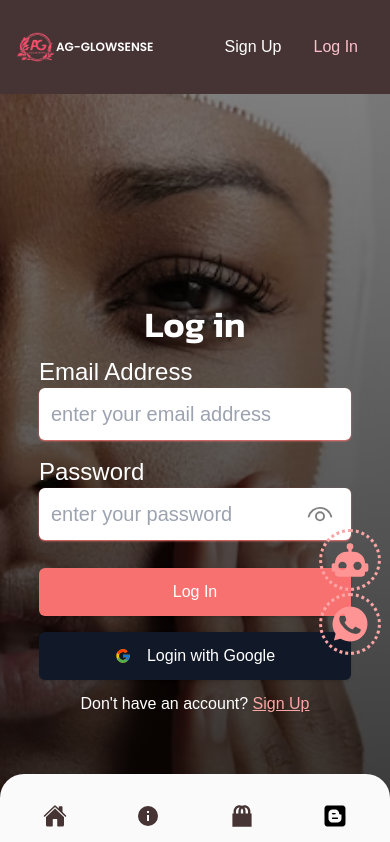
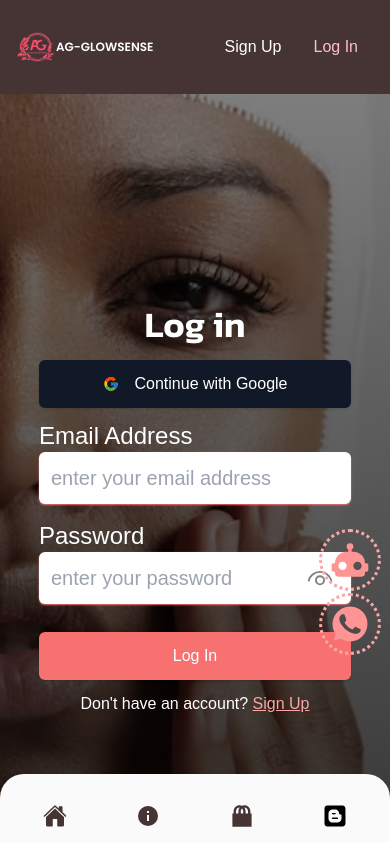
Before and after one commit to moloruntomiwa31/AG-Glowsense, a Vue app: page /login in a window 390 px wide. Shown: the top 842 px of the page. Built offline with nearby package versions, Linux system fonts and the light colour scheme; no server answers; a web font is replaced by a local one.

Commit message:
#form cleanup

```diff
--- a/package.json
+++ b/package.json
@@ -19,7 +19,8 @@
     "pinia": "^2.1.6",
     "swiper": "^10.1.0",
     "vue": "^3.3.4",
-    "vue-router": "^4.2.4"
+    "vue-router": "^4.2.4",
+    "vue-tel-input": "^9.2.0"
   },
   "devDependencies": {
     "@vitejs/plugin-vue": "^4.2.3",
--- a/src/components/fixed/RegisterForm.vue
+++ b/src/components/fixed/RegisterForm.vue
@@ -1,5 +1,11 @@
 <template>
-  <form class="w-[80%] md:w-[50%]" @submit.prevent="submitForm">
+  <form class="w-[80%] md:w-[65%] lg:w-[50%]" @submit.prevent="submitForm">
+    <Button
+      @click="loginWithGoogle"
+      class="bg-gray-900 p-3 gap-4 flex items-center justify-center text-white hover:bg-gray-700 duration-150 w-full mt-4"
+      ><img src="../../assets/google.svg" alt="Google" />Signup with
+      Google</Button
+    >
     <div class="my-3 grid grid-cols-2 gap-4">
       <div class="col-span-2 md:col-span-1">
         <label for="firstName" class="text-2xl text-white">First Name</label>
@@ -23,20 +29,17 @@
           placeholder="enter your last name"
         />
       </div>
-      <div class="col-span-2">
+      <div class="col-span-2 md:col-span-1">
         <label for="phoneNumber" class="text-2xl text-white"
           >Phone Number</label
         >
-        <input
-          id="phoneNumber"
-          type="tel"
-          required
+        <vue-tel-input
+          class="p-2 !border-red-400 !border"
           v-model="phoneNumber"
-          class="rounded-md text-xl shadow-sm p-3 outline-red-400 shadow-red-400 w-full"
-          placeholder="123-456-7890"
-        />
+          mode="international"
+        ></vue-tel-input>
       </div>
-      <div class="col-span-2">
+      <div class="col-span-2 md:col-span-1">
         <label for="email" class="text-2xl text-white">Email Address</label>
         <input
           id="email"
@@ -78,33 +81,6 @@
       class="bg-red-400 p-3 text-white hover:bg-red-500 duration-150 w-full mt-4"
       >{{ buttonText }}</Button
     >
-    <Button
-      @click="loginWithGoogle"
-      class="bg-gray-900 p-3 gap-4 flex items-center justify-center text-white hover:bg-gray-700 duration-150 w-full mt-4"
-      ><svg
-        xmlns="http://www.w3.org/2000/svg"
-        width="1em"
-        height="1em"
-        viewBox="0 0 48 48"
-      >
-        <path
-          fill="#ffc107"
-          d="M43.611 20.083H42V20H24v8h11.303c-1.649 4.657-6.08 8-11.303 8c-6.627 0-12-5.373-12-12s5.373-12 12-12c3.059 0 5.842 1.154 7.961 3.039l5.657-5.657C34.046 6.053 29.268 4 24 4C12.955 4 4 12.955 4 24s8.955 20 20 20s20-8.955 20-20c0-1.341-.138-2.65-.389-3.917"
-        />
-        <path
-          fill="#ff3d00"
-          d="m6.306 14.691l6.571 4.819C14.655 15.108 18.961 12 24 12c3.059 0 5.842 1.154 7.961 3.039l5.657-5.657C34.046 6.053 29.268 4 24 4C16.318 4 9.656 8.337 6.306 14.691"
-        />
-        <path
-          fill="#4caf50"
-          d="M24 44c5.166 0 9.86-1.977 13.409-5.192l-6.19-5.238A11.9 11.9 0 0 1 24 36c-5.202 0-9.619-3.317-11.283-7.946l-6.522 5.025C9.505 39.556 16.227 44 24 44"
-        />
-        <path
-          fill="#1976d2"
-          d="M43.611 20.083H42V20H24v8h11.303a12.04 12.04 0 0 1-4.087 5.571l.003-.002l6.19 5.238C36.971 39.205 44 34 44 24c0-1.341-.138-2.65-.389-3.917"
-        /></svg
-      >Signup with Google</Button
-    >
   </form>
 </template>
 
@@ -112,6 +88,8 @@
 import { ref } from "vue";
 import Button from "./Button.vue";
 import { useGoogle } from "../../composables/useGoogle";
+import { VueTelInput } from "vue-tel-input";
+import "vue-tel-input/vue-tel-input.css";
 
 const emailInput = ref("");
 const passwordInput = ref("");
@@ -144,3 +122,9 @@ const toggleVisibility = () => {
   showPassword.value = !showPassword.value;
 };
 </script>
+
+<style scoped>
+.vti__dropdown {
+  background-color: aliceblue;
+}
+</style>
--- a/src/views/LogIn.vue
+++ b/src/views/LogIn.vue
@@ -1,7 +1,13 @@
 <template>
   <div class="flex flex-col justify-center items-center min-h-[100vh] logIn">
     <h1 class="text-4xl font-bold text-white">Log in</h1>
-    <form class="w-[80%] md:w-[50%]" @submit.prevent="submitForm">
+    <form class="w-[80%] md:w-[65%] lg:w-[50%]" @submit.prevent="submitForm">
+      <Button
+        @click="loginWithGoogle"
+        class="bg-gray-900 p-3 gap-4 flex items-center justify-center text-white hover:bg-gray-700 duration-150 w-full mt-4"
+        ><img src="../assets/google.svg" alt="google" />Continue with
+        Google</Button
+      >
       <div class="my-3 grid grid-cols-2 gap-4">
         <div class="col-span-2">
           <label for="email" class="text-2xl text-white">Email Address</label>
@@ -45,33 +51,6 @@
         type="submit"
         class="bg-red-400 p-3 text-white hover:bg-red-500 duration-150 w-full mt-4"
         >{{ buttonText }}</Button
-      >
-      <Button
-        @click="loginWithGoogle"
-        class="bg-gray-900 p-3 gap-4 flex items-center justify-center text-white hover:bg-gray-700 duration-150 w-full mt-4"
-        ><svg
-          xmlns="http://www.w3.org/2000/svg"
-          width="1em"
-          height="1em"
-          viewBox="0 0 48 48"
-        >
-          <path
-            fill="#ffc107"
-            d="M43.611 20.083H42V20H24v8h11.303c-1.649 4.657-6.08 8-11.303 8c-6.627 0-12-5.373-12-12s5.373-12 12-12c3.059 0 5.842 1.154 7.961 3.039l5.657-5.657C34.046 6.053 29.268 4 24 4C12.955 4 4 12.955 4 24s8.955 20 20 20s20-8.955 20-20c0-1.341-.138-2.65-.389-3.917"
-          />
-          <path
-            fill="#ff3d00"
-            d="m6.306 14.691l6.571 4.819C14.655 15.108 18.961 12 24 12c3.059 0 5.842 1.154 7.961 3.039l5.657-5.657C34.046 6.053 29.268 4 24 4C16.318 4 9.656 8.337 6.306 14.691"
-          />
-          <path
-            fill="#4caf50"
-            d="M24 44c5.166 0 9.86-1.977 13.409-5.192l-6.19-5.238A11.9 11.9 0 0 1 24 36c-5.202 0-9.619-3.317-11.283-7.946l-6.522 5.025C9.505 39.556 16.227 44 24 44"
-          />
-          <path
-            fill="#1976d2"
-            d="M43.611 20.083H42V20H24v8h11.303a12.04 12.04 0 0 1-4.087 5.571l.003-.002l6.19 5.238C36.971 39.205 44 34 44 24c0-1.341-.138-2.65-.389-3.917"
-          /></svg
-        >Login with Google</Button
       >
     </form>
 
```
Also changed, not shown: src/assets/google.svg (added), 1 other file (tests, documents, lock files or other folders).
